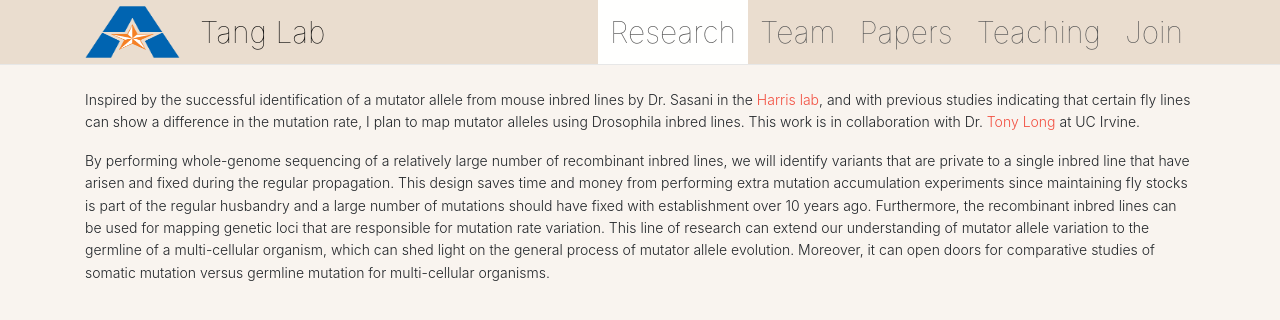
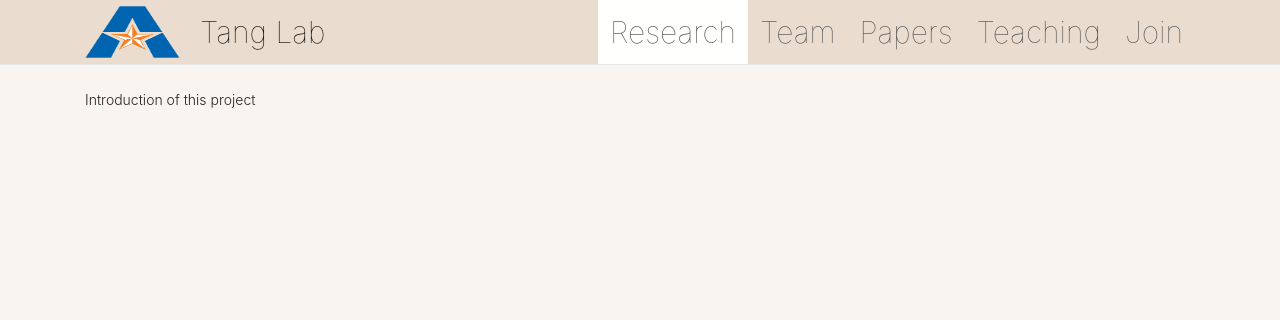
Before and after one commit to qingtanglab/qingtanglab.github.io, a Jekyll site: the page built from research/_posts/2023-05-01-fly.md, in a window 1280 px wide. Shown: the top 320 px of the page. Built offline with Jekyll 4.4.1, drawn with Linux system fonts in a browser that asks for light colours.

Commit message:
Update 2023-05-01-fly.md

```diff
--- a/research/_posts/2023-05-01-fly.md
+++ b/research/_posts/2023-05-01-fly.md
@@ -1,13 +1,10 @@
 ---
 layout: default
-title: Identify germline mutator alleles in fruit fly using recombinant inbred lines.
+title: glutamine metabolism in Sa.
 image: /images/research/fly_proj2.png
 ---
 
-Inspired by the successful identification of a mutator allele from mouse inbred lines by Dr. Sasani in the [Harris lab], and with previous studies indicating that certain fly lines can show a difference in the mutation rate, I plan to map mutator alleles using Drosophila inbred lines. This work is in collaboration with Dr. [Tony Long] at UC Irvine.
-
-
-By performing whole-genome sequencing of a relatively large number of recombinant inbred lines, we will identify variants that are private to a single inbred line that have arisen and fixed during the regular propagation. This design saves time and money from performing extra mutation accumulation experiments since maintaining fly stocks is part of the regular husbandry and a large number of mutations should have fixed with establishment over 10 years ago. Furthermore, the recombinant inbred lines can be used for mapping genetic loci that are responsible for mutation rate variation. This line of research can extend our understanding of mutator allele variation to the germline of a multi-cellular organism, which can shed light on the general process of mutator allele evolution. Moreover, it can open doors for comparative studies of somatic mutation versus germline mutation for multi-cellular organisms.
+Introduction of this project
 
 
 [Harris lab]: https://sites.google.com/site/harriskelley/home
```
